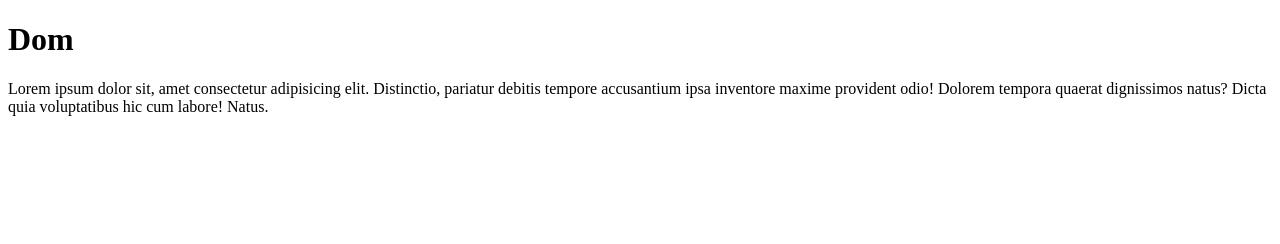
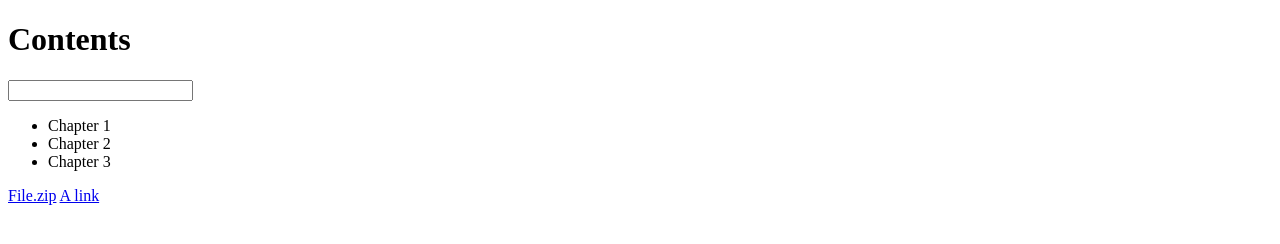
Before and after one commit to bensonirah/sikaradev-academy-frm, a website: page public/pages/dom.html in a window 1280 px wide. Drawn offline with Linux system fonts and the light colour scheme.

Commit message:
finish dom

```diff
--- a/main.js
+++ b/main.js
@@ -4,3 +4,5 @@
 //- methods(mutator,read,remove)
 
 console.log(window)
+
+document.getElementById('#user-id')
--- a/public/pages/dom.html
+++ b/public/pages/dom.html
@@ -7,15 +7,40 @@
     <title>DOM</title>
   </head>
   <body>
-    <div>
-      <h1>Dom</h1>
-      <!--Ceci est un commentaire-->
-      <p>
-        Lorem ipsum dolor sit, amet consectetur adipisicing elit. Distinctio,
-        pariatur debitis tempore accusantium ipsa inventore maxime provident
-        odio! Dolorem tempora quaerat dignissimos natus? Dicta quia voluptatibus
-        hic cum labore! Natus.
-      </p>
+    <h1 id="contents">Contents</h1>
+    <input type="text" name="username" />
+    <form action="" name="upload_file"></form>
+    <div class="contents">
+      <ul class="book">
+        <li class="chapter">Chapter 1</li>
+        <li class="chapter">Chapter 2</li>
+      </ul>
+      <a href="http://example.com/file.zip">File.zip</a>
+      <a href="http://ya.ru">A link</a>
     </div>
+
+    <script>
+      document.addEventListener("DOMContentLoaded", function () {
+        /* const chapter = document.querySelector(".chapter");
+        console.log(chapter.closest(".book"));
+        console.log(chapter.closest(".contents"));
+        console.log(chapter.closest("div")); */
+
+        const childrenElements = document.querySelector(".contents").children;
+
+        //console.log(childrenElements);
+        /* for (let e of childrenElements) {
+          if (e.matches("a[href^='http']")) {
+            console.log(e);
+          }
+        } */
+        // https://medium.com/nerd-for-tech/up-your-dom-manipulation-game-through-these-exercises-part-01-103864ac8b0b
+        // https://crocoder.dev/blog/the-dom-exercises/
+        // https://levelup.gitconnected.com/youre-an-html-dom-pro-if-you-can-solve-these-10-exercises-2b1014286071
+        const li = document.createElement("li");
+        li.innerText = "Chapter 3";
+        document.querySelector(".book").append(li);
+      });
+    </script>
   </body>
 </html>
```
Also changed, not shown: exo-dom.md (added, +3 -0 lines), lib/js-async/dom.md (+16 -0 lines).
